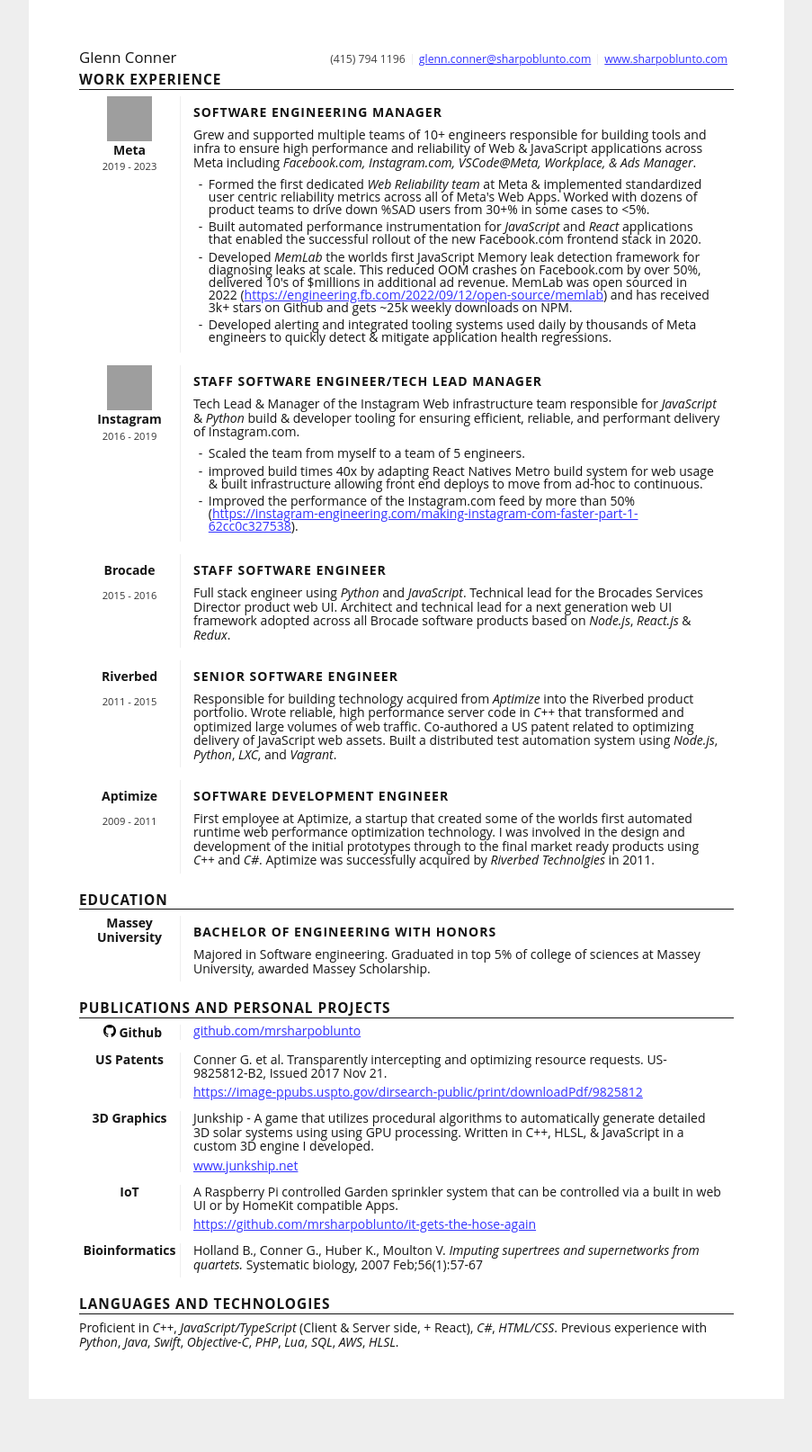
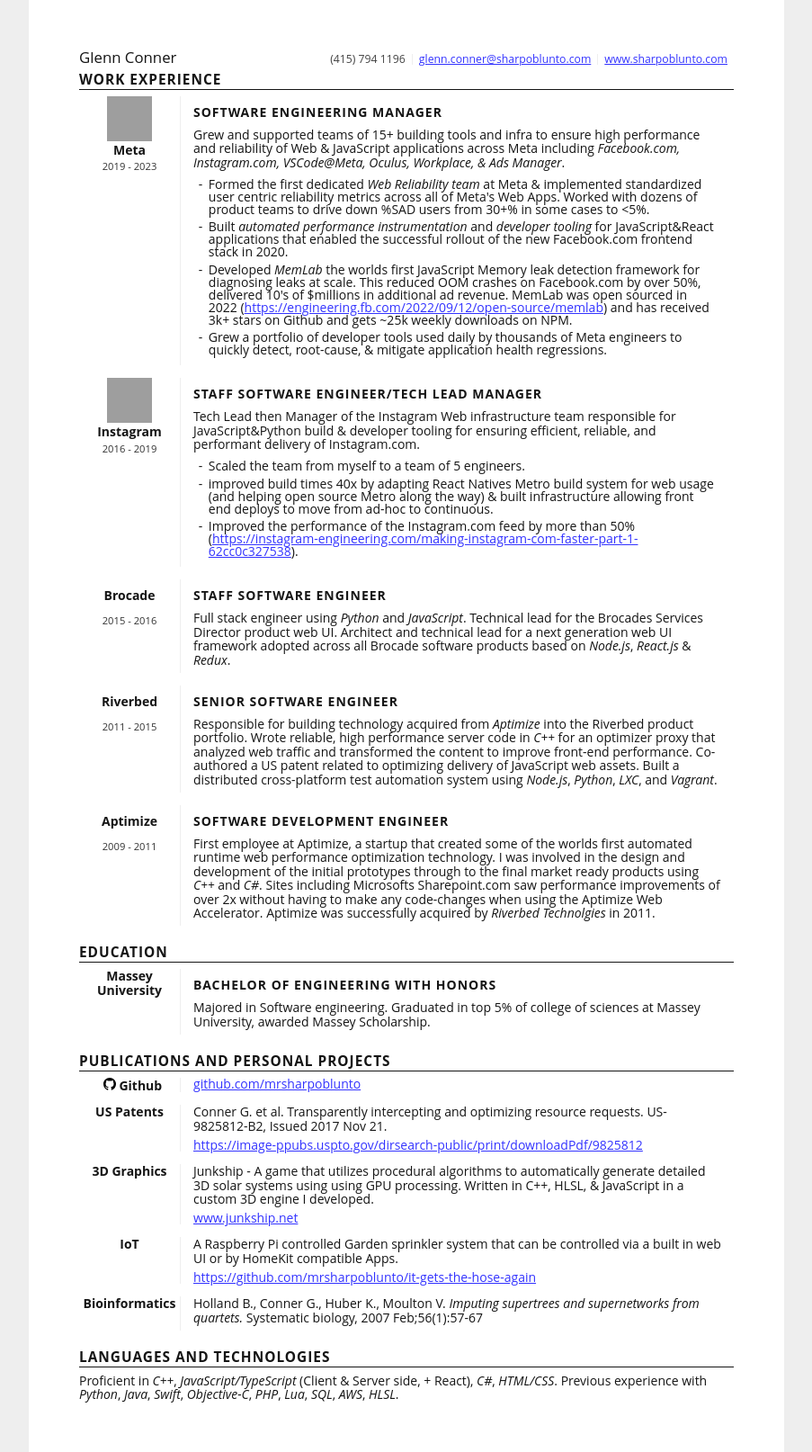
Before and after one commit to mrsharpoblunto/sharpoblunto.com, a Jekyll site: the page resume.html, which Jekyll copies as it is, in a window 1280 px wide. Shown: the whole page at 90% size, without its empty margins (188-1091 px from the left). Built offline with Jekyll 4.4.1, drawn with Linux system fonts in a browser that asks for light colours; some web fonts are replaced; before the commit the page ends 1555 px from its top, so only the background shows below that; grey boxes are pictures that could not be loaded.

Commit message:
update resume

```diff
--- a/resume.html
+++ b/resume.html
@@ -211,12 +211,12 @@
           <main>
             <h4>Software Engineering Manager</h4>
             <p>
-              Grew and supported multiple teams of 10+ engineers responsible for building tools and infra to ensure high performance and reliability of Web & JavaScript applications across Meta including <i>Facebook.com, Instagram.com, VSCode@Meta, Workplace, & Ads Manager</i>.
+              Grew and supported teams of 15+ building tools and infra to ensure high performance and reliability of Web &amp; JavaScript applications across Meta including <i>Facebook.com, Instagram.com, VSCode@Meta, Oculus, Workplace, & Ads Manager</i>.
               <ul>
-                <li>Formed the first dedicated <i>Web Reliability team</i> at Meta & implemented standardized user centric reliability metrics across all of Meta's Web Apps. Worked with dozens of product teams to drive down %SAD users from 30+% in some cases to <5%.</li>
-                <li>Built automated performance instrumentation for <i>JavaScript</i> and <i>React</i> applications that enabled the successful rollout of the new Facebook.com frontend stack in 2020.</li>
+                <li>Formed the first dedicated <i>Web Reliability team</i> at Meta &amp; implemented standardized user centric reliability metrics across all of Meta's Web Apps. Worked with dozens of product teams to drive down %SAD users from 30+% in some cases to &lt;5%.</li>
+                <li>Built <i>automated performance instrumentation</i> and <i>developer tooling</i> for JavaScript&amp;React applications that enabled the successful rollout of the new Facebook.com frontend stack in 2020.</li>
                 <li>Developed <i>MemLab</i> the worlds first JavaScript Memory leak detection framework for diagnosing leaks at scale. This reduced OOM crashes on Facebook.com by over 50%, delivered 10's of $millions in additional ad revenue. MemLab was open sourced in 2022 (<a href='https://engineering.fb.com/2022/09/12/open-source/memlab'>https://engineering.fb.com/2022/09/12/open-source/memlab</a>) and has received 3k+ stars on Github and gets ~25k weekly downloads on NPM.</li>
-                <li>Developed alerting and integrated tooling systems used daily by thousands of Meta engineers to quickly detect & mitigate application health regressions.</li>
+                <li>Grew a portfolio of developer tools used daily by thousands of Meta engineers to quickly detect, root-cause, &amp; mitigate application health regressions.</li>
               </ul>
             </p>
           </main>
@@ -231,10 +231,10 @@
           <main>
             <h4>Staff Software engineer/Tech Lead Manager</h4>
             <p>
-              Tech Lead & Manager of the Instagram Web infrastructure team responsible for <i>JavaScript</i> & <i>Python</i> build & developer tooling for ensuring efficient, reliable, and performant delivery of Instagram.com.
+              Tech Lead then Manager of the Instagram Web infrastructure team responsible for JavaScript&amp;Python build &amp; developer tooling for ensuring efficient, reliable, and performant delivery of Instagram.com.
               <ul>
                 <li>Scaled the team from myself to a team of 5 engineers.</li>
-                <li>improved build times 40x by adapting React Natives Metro build system for web usage & built infrastructure allowing front end deploys to move from ad-hoc to continuous.</li>
+                <li>improved build times 40x by adapting React Natives Metro build system for web usage (and helping open source Metro along the way) &amp; built infrastructure allowing front end deploys to move from ad-hoc to continuous.</li>
                 <li>Improved the performance of the Instagram.com feed by more than 50% (<a href='https://instagram-engineering.com/making-instagram-com-faster-part-1-62cc0c327538'>https://instagram-engineering.com/making-instagram-com-faster-part-1-62cc0c327538</a>).</li>
               </ul>
             </p>
@@ -262,7 +262,7 @@
           <main>
             <h4>Senior Software engineer</h4>
             <p>
-              Responsible for building technology acquired from <i>Aptimize</i> into the Riverbed product portfolio. Wrote reliable, high performance server code in <i>C++</i> that transformed and optimized large volumes of web traffic. Co-authored a US patent related to optimizing delivery of JavaScript web assets. Built a distributed test automation system using <i>Node.js</i>, <i>Python</i>, <i>LXC</i>, and <i>Vagrant</i>.
+              Responsible for building technology acquired from <i>Aptimize</i> into the Riverbed product portfolio. Wrote reliable, high performance server code in <i>C++</i> for an optimizer proxy that analyzed web traffic and transformed the content to improve front-end performance. Co-authored a US patent related to optimizing delivery of JavaScript web assets. Built a distributed cross-platform test automation system using <i>Node.js</i>, <i>Python</i>, <i>LXC</i>, and <i>Vagrant</i>.
             </p>
           </main>
         </div>
@@ -275,7 +275,7 @@
           <main>
             <h4>Software development engineer</h4>
             <p>
-              First employee at Aptimize, a startup that created some of the worlds first automated runtime web performance optimization technology. I was involved in the design and development of the initial prototypes through to the final market ready products using <i>C++</i> and <i>C#</i>. Aptimize was successfully acquired by <i>Riverbed Technolgies</i> in 2011.
+              First employee at Aptimize, a startup that created some of the worlds first automated runtime web performance optimization technology. I was involved in the design and development of the initial prototypes through to the final market ready products using <i>C++</i> and <i>C#</i>. Sites including Microsofts Sharepoint.com saw performance improvements of over 2x without having to make any code-changes when using the Aptimize Web Accelerator. Aptimize was successfully acquired by <i>Riverbed Technolgies</i> in 2011.
             </p>
           </main>
         </div>
```
Also changed, not shown: 1 other file.
